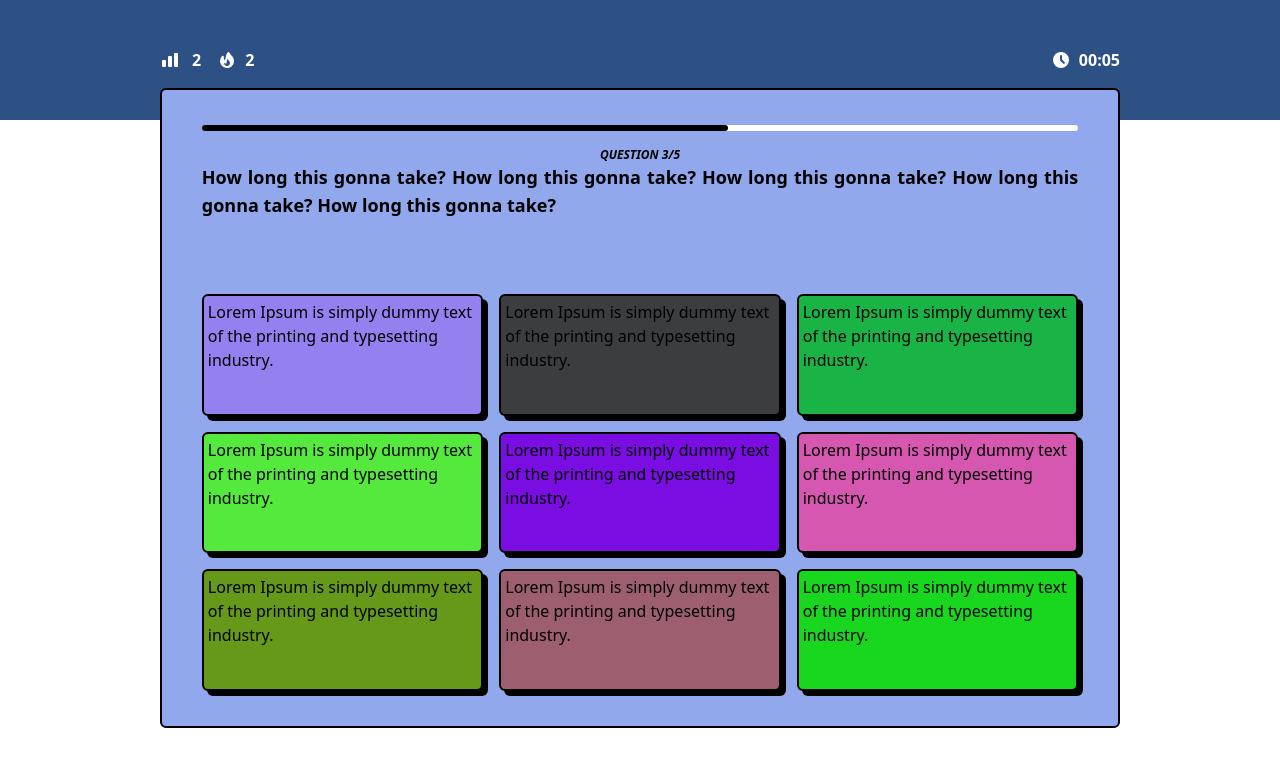
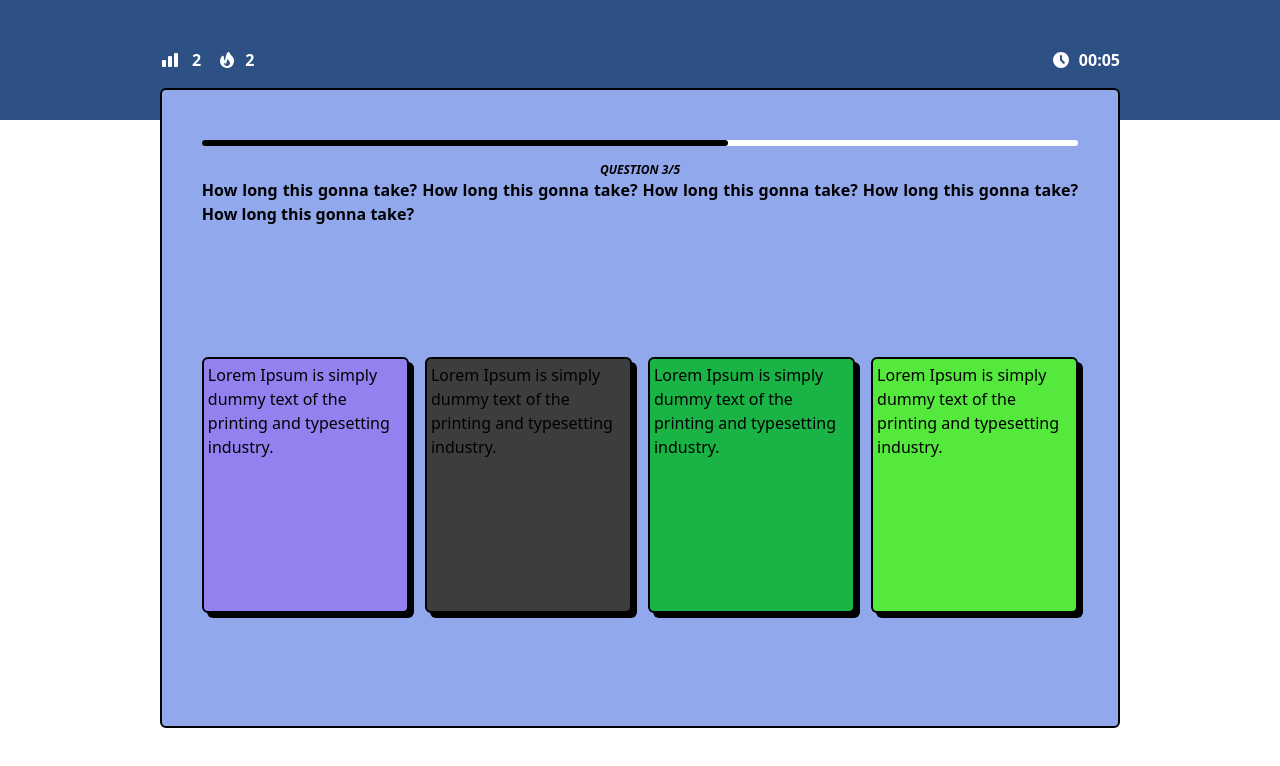
Before and after one commit to super-alpha-team/new-quizzes-fe, a Next.js app: page /test in a window 1280 px wide. Shown: the top 766 px of the page. Built offline with nearby package versions, Linux system fonts and the light colour scheme.

Commit message:
flexible amount of answers: auto page scroll

```diff
--- a/components/questionares/Multichoice.jsx
+++ b/components/questionares/Multichoice.jsx
@@ -16,9 +16,9 @@ function Multichoice({ answers, handleAnswer }) {
     const five = numAnswers % 5 === 0;
 
     return (
-        <div className={`w-full h-full grid gap-4 ` + (two ? 'grid-rows-2' : five ? 'grid-cols-5' : four ? 'grid-cols-4' : three ? 'grid-cols-3' : 'grid-cols-7')}>
+        <div className={`w-full h-full grid gap-4 items-center ` + (two ? 'grid-rows-2' : five ? 'grid-cols-5' : four ? 'grid-cols-4' : three ? 'grid-cols-3' : 'grid-cols-7')}>
             {shuffledAnswers.map((answer, index) =>
-                <button className='w-full h-full' onClick={() => handleAnswer(String(answer.answer))} key={answer.id}>
+                <button className='w-full h-full max-h-64' onClick={() => handleAnswer(String(answer.answer))} key={answer.id}>
                     <div className='w-full h-full p-1 border-black border-2 rounded-md text-left shadow-answer hover:text-white' style={{ backgroundColor: randomHexColor() }} dangerouslySetInnerHTML={{ __html: answer.answer }} />
                 </button>
             )}
--- a/components/questionares/Questionare.jsx
+++ b/components/questionares/Questionare.jsx
@@ -7,16 +7,16 @@ function Questionare(props) {
 
     return (
         <div className='min-h-[80%] w-[75%] py-4 bg-[#91A8ED] absolute top-[11%] border-2 border-black rounded-md grid justify-items-center content-around'>
-            <div className='flex flex-col items-center gap-4'>
+            <div className='w-full flex flex-col items-center gap-4'>
                 <div className='w-11/12 row-span-1 h-[0.375rem] bg-white rounded-md'>
                     <div className='h-full bg-black rounded-md' style={{ width: `${progressPercent}%` }} />
                 </div>
-                <div className='w-11/12 row-start-2 row-end-3 flex flex-col items-center text-justify'>
+                <div className='w-11/12 flex flex-col items-center text-justify'>
                     <div className='italic uppercase font-semibold text-black text-xs'>question {questionProgress}</div>
-                    <div className='font-bold lg:text-lg md:text-base text-sm text-black' dangerouslySetInnerHTML={{ __html: question }} />
+                    <div className='font-bold lg:text-base md:text-base text-xs text-black' dangerouslySetInnerHTML={{ __html: question }} />
                 </div>
             </div>
-            <div className='w-11/12 row-start-3 row-end-7'>
+            <div className='w-11/12 row-start-2 row-end-7'>
                 {props.children}
             </div>
         </div>
--- a/pages/test/index.jsx
+++ b/pages/test/index.jsx
@@ -7,7 +7,7 @@ import Multichoice from '../../components/questionares/Multichoice';
 import Questionare from '../../components/questionares/Questionare';
 import ShortAnswer from '../../components/questionares/ShortAnswer';
 
-const answers = Array(9).fill({ answer: 'Lorem Ipsum is simply dummy text of the printing and typesetting industry.', id: 0 })
+const answers = Array(4).fill({ answer: 'Lorem Ipsum is simply dummy text of the printing and typesetting industry.', id: 0 })
     .map((e, i) => {
         return { ...e, id: i };
     });
```
